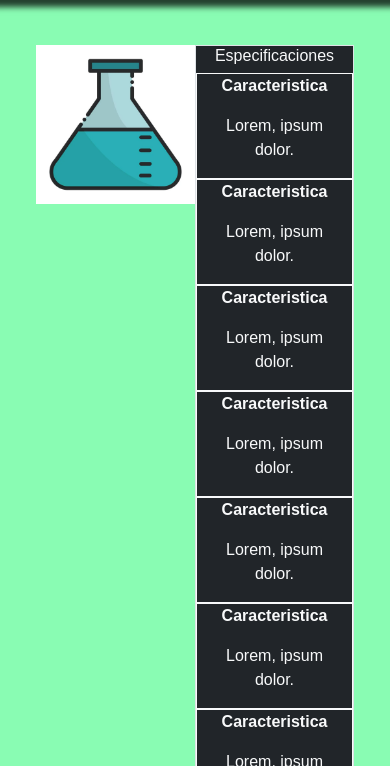
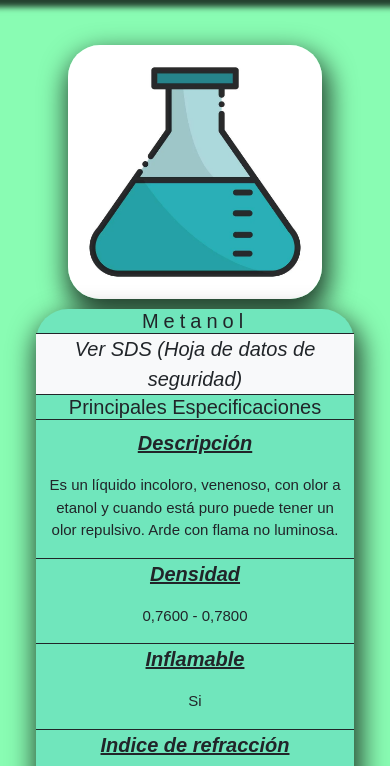
Before and after one commit to NahuelL2k2/Proyecto_Final_Desarrollo_Web, a website: page pages/producto.html in a window 390 px wide. Shown: the part 78-844 px from the top of the page. Drawn offline with nearby package versions, Linux system fonts and the light colour scheme.

Commit message:
Casi terminado de todo, responsive terminado, falta revision de codigo

```diff
--- a/pages/producto.html
+++ b/pages/producto.html
@@ -63,38 +63,37 @@
     <main class="container-fluid">
         <div class="container">
             <div class="product-container container mt-5 d-flex">
-                <div class="w-50">
-                    <img src="../assets/images/elemento.webp" class="card-img-top" alt="...">
+                <div class="w-50 me-2 product-img">
+                    <img src="../assets/images/elemento.webp" class="rounded-5 card-img-top" alt="...">
                 </div>
-                <div class="border w-50 text-center bg-dark">
-                    <h2 class="display-5 text-light" id="especificaciones">Especificaciones</h2>
-                    <div class="container-fluid border border-light">
-                        <p><span class="fw-bold text-light">Caracteristica</span></p>
-                        <p class="text-light">Lorem, ipsum dolor.</p>
+                <div class="product-container-1 rounded-5 w-50 text-center">
+                    <h2 class="display-5 text-dark border-bottom border-dark m-0 espaciado">Metanol</h2>
+                    <a href="https://quimica.unam.mx/wp-content/uploads/2008/05/9metanol.pdf" target="_blank" class="fs-4 fst-italic text-dark bg-light border-bottom border-dark d-block text-decoration-none" id="sds-button"><span>Ver SDS (Hoja de datos de seguridad)</span></a>
+                    <h2 class="fs-2 text-dark border-bottom border-dark">Principales Especificaciones</h2>
+                    <div class="container-fluid border-bottom border-dark">
+                        <p><span class="fs-5 fst-italic fw-bold text-dark text-decoration-underline">Descripción</span></p>
+                        <p class="fs-5 text-dark">Es un líquido incoloro, venenoso, con olor a etanol y cuando está puro puede tener un olor
+                            repulsivo. Arde con flama no luminosa.</p>
                     </div>
-                    <div class="container-fluid border border-light">
-                        <p><span class="fw-bold text-light">Caracteristica</span></p>
-                        <p class="text-light">Lorem, ipsum dolor.</p>
+                    <div class="container-fluid border-bottom border-dark">
+                        <p><span class="fs-5 fst-italic fw-bold text-dark text-decoration-underline">Densidad</span></p>
+                        <p class="text-dark fs-5">0,7600 - 0,7800</p>
                     </div>
-                    <div class="container-fluid border border-light">
-                        <p><span class="fw-bold text-light">Caracteristica</span></p>
-                        <p class="text-light">Lorem, ipsum dolor.</p>
+                    <div class="container-fluid border-bottom border-dark">
+                        <p><span class="fs-5 fst-italic fw-bold text-dark text-decoration-underline">Inflamable</span></p>
+                        <p class="text-dark fs-5">Si</p>
                     </div>
-                    <div class="container-fluid border border-light">
-                        <p><span class="fw-bold text-light">Caracteristica</span></p>
-                        <p class="text-light">Lorem, ipsum dolor.</p>
+                    <div class="container-fluid border-bottom border-dark">
+                        <p><span class="fs-5 fst-italic fw-bold text-dark text-decoration-underline">Indice de refracción</span></p>
+                        <p class="text-dark fs-5">1,3200 - 1,3280</p>
                     </div>
-                    <div class="container-fluid border border-light">
-                        <p><span class="fw-bold text-light">Caracteristica</span></p>
-                        <p class="text-light">Lorem, ipsum dolor.</p>
+                    <div class="container-fluid border-bottom border-dark">
+                        <p><span class="fs-5 fst-italic fw-bold text-dark text-decoration-underline">Punto de Fusión / Punto de Ebullición</span></p>
+                        <p class="text-dark fs-5">-97.8°C / 64.7°C</p>
                     </div>
-                    <div class="container-fluid border border-light">
-                        <p><span class="fw-bold text-light">Caracteristica</span></p>
-                        <p class="text-light">Lorem, ipsum dolor.</p>
-                    </div>
-                    <div class="container-fluid border border-light">
-                        <p><span class="fw-bold text-light">Caracteristica</span></p>
-                        <p class="text-light">Lorem, ipsum dolor.</p>
+                    <div class="container-fluid border-dark m-0 p-0">
+                        <p><span class="fs-5 fst-italic fw-bold text-dark text-decoration-underline m-0 p-0">Pureza</span></p>
+                        <p class="text-dark fs-5">98% - 99%</p>
                     </div>
                 </div>
             </div>
--- a/scss/_main.scss
+++ b/scss/_main.scss
@@ -1,7 +1,6 @@
 #main {
     height: auto;
 }
-
 
 .scrollhide {
     overflow-x: hidden;
@@ -41,7 +40,7 @@
         height: 300px !important;
     }
 
-    .card-body {
+    .card-body{
         .custom-button {
             background: map-get($map: $PaletaDeColores, $key: color4);
             background: linear-gradient(120deg, rgba(156, 254, 124, 1) 50%, rgba(255, 255, 255, 1) 100%);
@@ -49,7 +48,6 @@
                 7px 7px 20px 0px rgba(0, 0, 0, .1),
                 4px 4px 5px 0px rgba(0, 0, 0, .1);
             position: relative;
-
         }
 
         .custom-button:hover {
@@ -180,6 +178,20 @@
     background-color: map-get($map: $PaletaDeColores, $key: color4);
 }
 
+.product-container{
+    img{
+        @extend .about-us-img;
+    }
+}
+.product-container-1{
+    @extend .about-us-img;
+    background-color: map-get($map: $PaletaDeColores, $key: color2);
+}
+
+.espaciado{
+    letter-spacing: 5px;
+}
+
 // .shadow-in {
 //     box-shadow: 0px 0px 55px -6px rgba(0, 0, 0, 0.32) inset;
 //     -webkit-box-shadow: 0px 0px 55px -6px rgba(0, 0, 0, 0.32) inset;
--- a/scss/_mediaquerys.scss
+++ b/scss/_mediaquerys.scss
@@ -144,6 +144,19 @@
     }
     .about-box-2{
         margin-top: 30px !important;
+    }
+
+    .product-container{
+        flex-direction: column;
+        justify-content: center;
+        .product-img{
+            width: 80% !important;
+            margin-left: 10%;
+        }
+        .product-container-1{
+            margin-top: 10px;
+            width: 100% !important;
+        }
     }
 
 
@@ -349,4 +362,13 @@
             }
         }
     }
+    //Producto
+    .product-container-1{
+        h2,a{
+            font-size: 20px !important;
+        }
+        div p{
+            font-size: 15px !important;
+        }
+    }
 }
```
Also changed, not shown: css/style.css.
